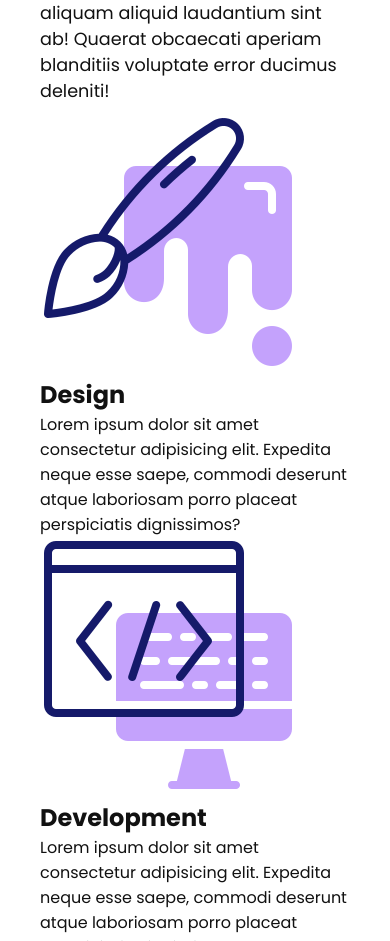
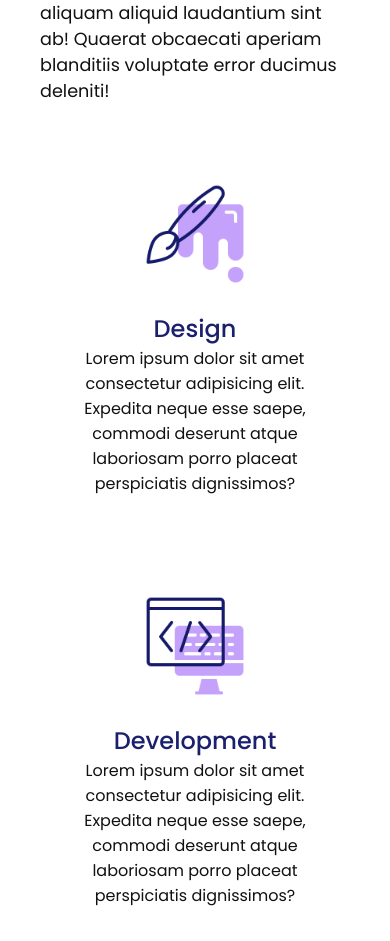
Before and after one commit to we3el/creative-agency-temp, a plain HTML site: page services.html in a window 390 px wide. Shown: the part 530-1471 px from the top of the page. Drawn offline with Linux system fonts and the light colour scheme; files whose address does not match are found by name.

Commit message:
Services CSS/Media Queries

```diff
--- a/css/style.css
+++ b/css/style.css
@@ -34,11 +34,11 @@ section {
     padding: 100px;
 }
 
-section.home {
+section#home {
     flex-direction: row;
 }
 
-section.services {
+section#services {
     flex-direction: column;
     margin-top: 60px;
 }
@@ -167,6 +167,34 @@ section.services {
     height: 110%;
 }
 
+/* SERVICES */
+.services {
+    margin-top: 40px;
+    display: grid;
+    grid-template-columns: repeat(3, 1fr);
+    gap: 40px;
+    text-align: center;
+}
+
+.services .service {
+    padding: 30px;
+}
+
+.services .service h2 {
+    font-size: 24px;
+    font-weight: 500;
+    margin-top: 20px;
+    color: #1b206e;
+}
+
+.services .service:hover {
+    box-shadow: 0 10px 30px rgba(0,0,0,0.1);
+}
+
+.services .service .icon img {
+    max-width: 100px;
+}
+
 @media(max-width: 1068px) {
     .home-img {
         display: none;
@@ -185,4 +213,14 @@ section.services {
     .navigation ul li a {
         font-size: 2rem;
     }
+
+    .services {
+        grid-template-columns: repeat(2, 1fr);
+    }
 }
+
+@media(max-width: 768px) {
+    .services {
+        grid-template-columns: 1fr;
+    }
+}
--- a/services.html
+++ b/services.html
@@ -43,7 +43,7 @@
         </div>
     </header>
 
-    <section class="services">
+    <section id="services">
         <div class="title">
             <h1>Services that we can help you with</h1>
             <p>
```
Also changed, not shown: index.html (+1 -1 lines).
